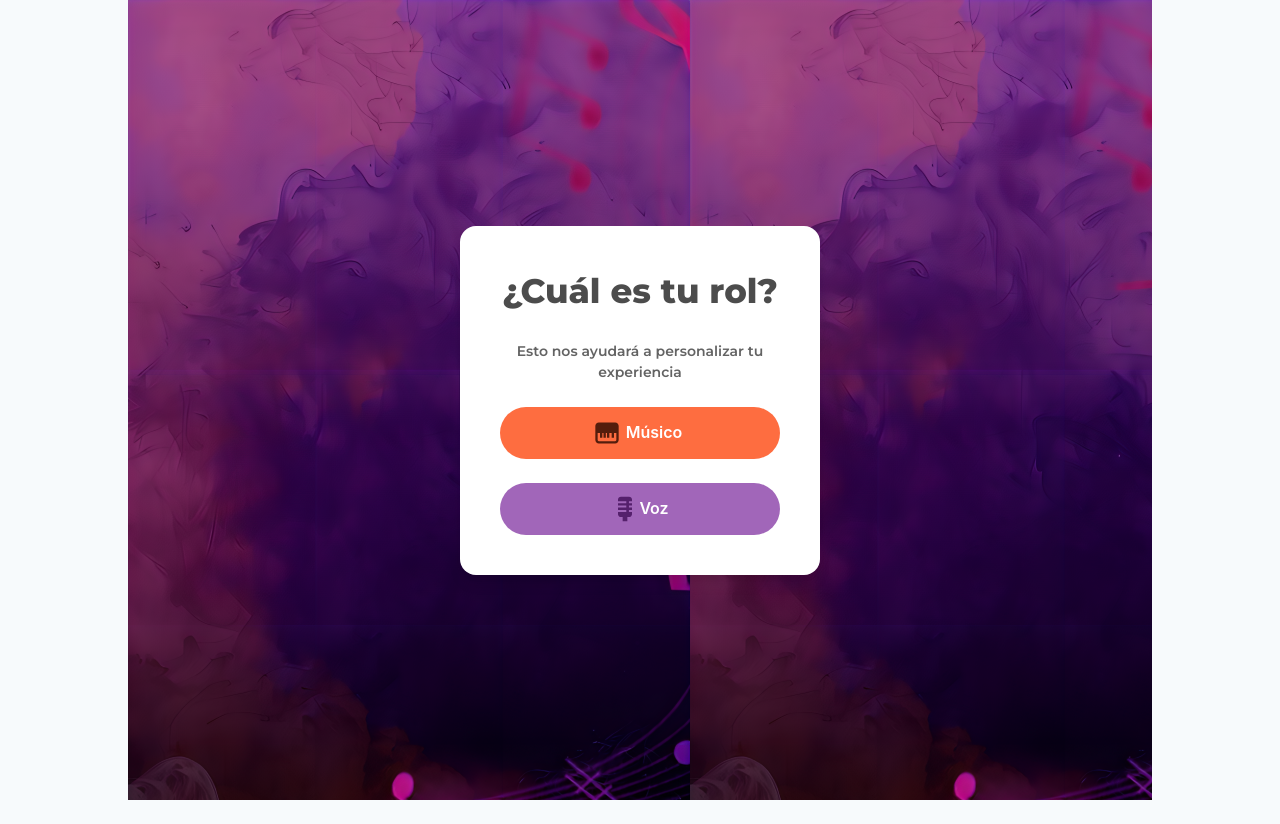
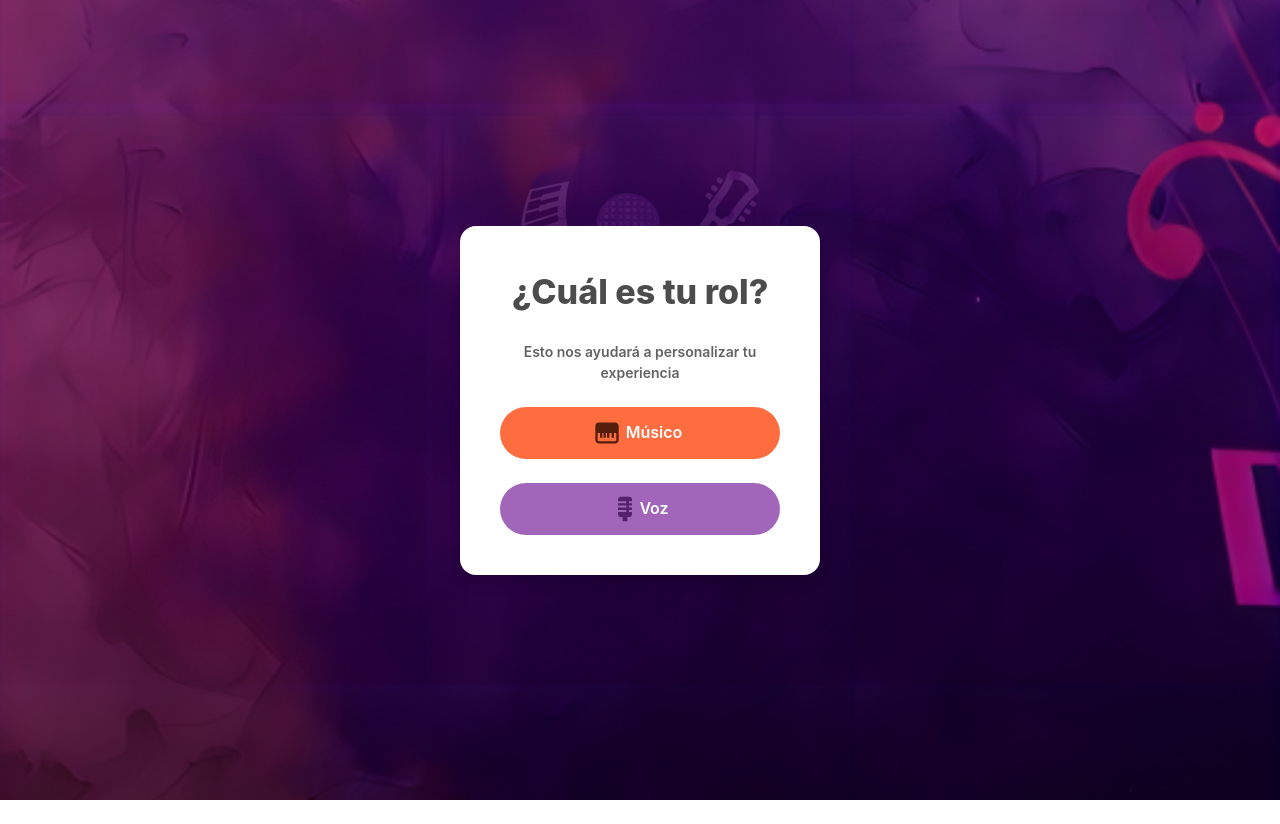
Before and after one commit to agl5702/fsmaposentoalgo-adoradores, a React (Vite) app: page /rol in a window 1280 px wide. After the commit the page ends 800 px from the top, so only its background shows below. Built offline with nearby package versions, Linux system fonts and the light colour scheme; sample sign-in values are in the browser's storage.

Commit message:
add rol page update

```diff
--- a/src/ui/layouts/MainLayout.jsx
+++ b/src/ui/layouts/MainLayout.jsx
@@ -30,9 +30,10 @@ export default function MainLayout() {
       {/* Contenido principal */}
       <Container
         maxW={{ base: "container.sm", md: "container.lg" }}
+        minW={{ base: "100%" }}
         px={{ base: 0, md: 0 }}
         pt={{ base: 0, md: 0 }}
-        pb={{ base: showNavigation ? "90px" : 0, md: 6 }}
+        pb={{ base: showNavigation ? "90px" : 0, md: 0 }}
         display="flex"
         flexDirection="column"
       >
--- a/src/ui/pages/Login.jsx
+++ b/src/ui/pages/Login.jsx
@@ -62,7 +62,7 @@ function Login() {
             <Input
               placeholder="Correo / Número telefónico"
               _placeholder={{ color: "#4c4c4c" }}
-              fontFamily="Montserrat, sans-serif"
+              fontFamily="Montserrat, sans-serif;"
               fontWeight="bold"
               h="50px"
               bg="white"
--- a/src/ui/pages/Rol.jsx
+++ b/src/ui/pages/Rol.jsx
@@ -1,6 +1,7 @@
-import { Center, Text, Button, VStack, Box } from "@chakra-ui/react";
+import { Center, Text, Button, VStack, Box, Image } from "@chakra-ui/react";
 import { useNavigate } from "react-router-dom";
 import fondo from "@/assets/fondo.png";
+import icono2 from "@/assets/icono2.png";
 import { BiSolidPiano } from "react-icons/bi";
 import { IoMdMicrophone } from "react-icons/io";
 
@@ -13,7 +14,36 @@ function Rol() {
   };
 
   return (
-    <Center minH="100vh" bg="gray.50" p={5} bgImage={fondo}>
+    <Center
+      position="relative"
+      minH="100vh"
+      bgImage={fondo}
+      bgSize="cover"
+      bgPosition="center"
+      overflow="hidden"
+      p={0}
+      m={0}
+    >
+      {/* ICONO DE FONDO */}
+      <Image
+        m="auto"
+        src={icono2}
+        position="absolute"
+        top="20%"
+        left="50%"
+        transform="translateX(-50%)"
+        w="2xs"
+        opacity={0.25}
+        filter="
+      brightness(0.95)
+      saturate(0.5)
+      hue-rotate(-10deg)
+    "
+        zIndex={0}
+        pointerEvents="none"
+      />
+
+      {/* CARD DEL ROL */}
       <Box
         bg="white"
         p={10}
@@ -22,23 +52,14 @@ function Rol() {
         w="100%"
         maxW="360px"
         textAlign="center"
+        zIndex={1}
       >
         <VStack spacing={6}>
-          <Text
-            fontFamily="Montserrat, sans-serif"
-            fontSize="34px"
-            fontWeight="extrabold"
-            color="#4c4c4c"
-          >
+          <Text fontSize="34px" fontWeight="extrabold" color="#4c4c4c">
             ¿Cuál es tu rol?
           </Text>
 
-          <Text
-            fontFamily="Montserrat, sans-serif"
-            fontSize="sm"
-            fontWeight="semibold"
-            color="#636363"
-          >
+          <Text fontSize="sm" fontWeight="semibold" color="#636363">
             Esto nos ayudará a personalizar tu experiencia
           </Text>
 
```
